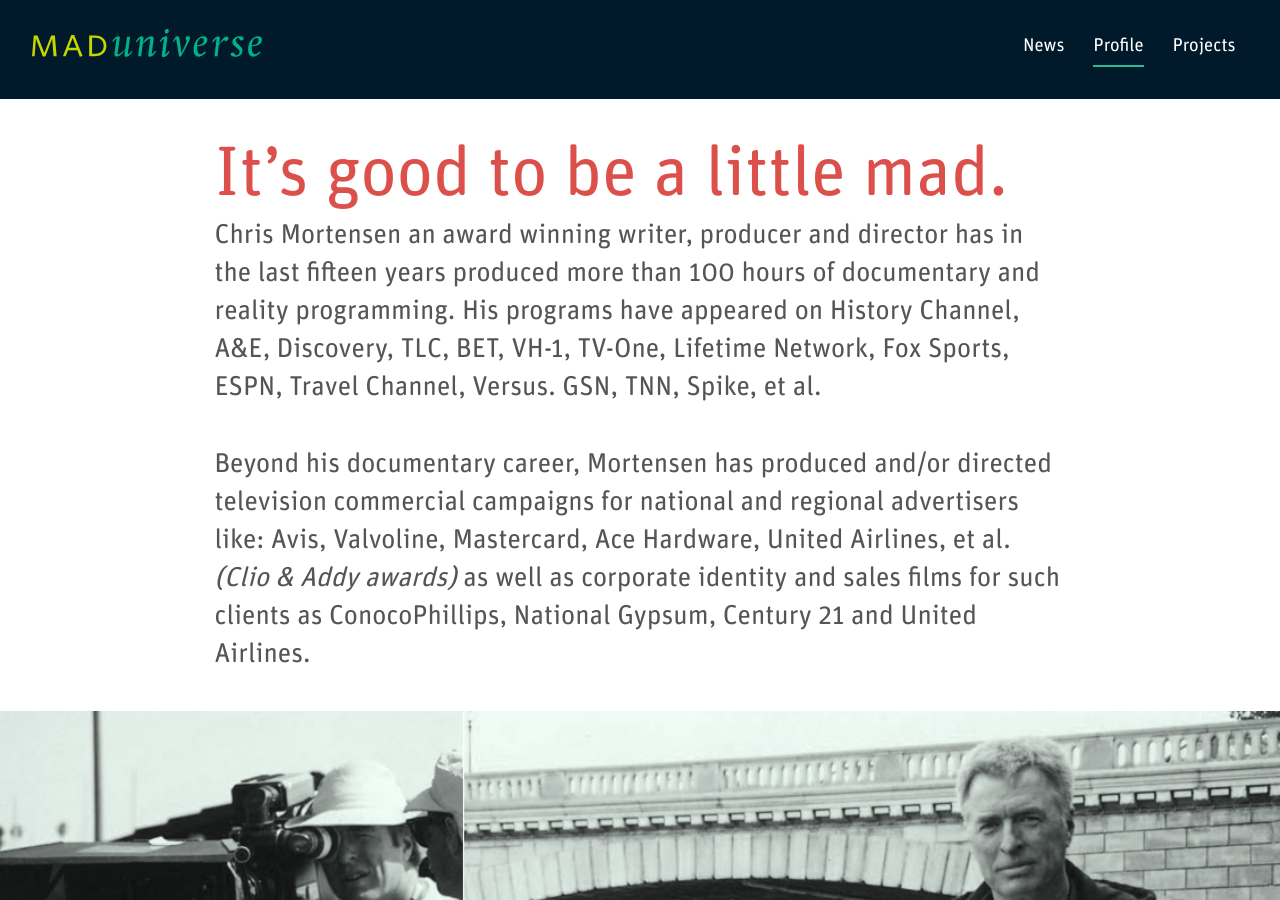
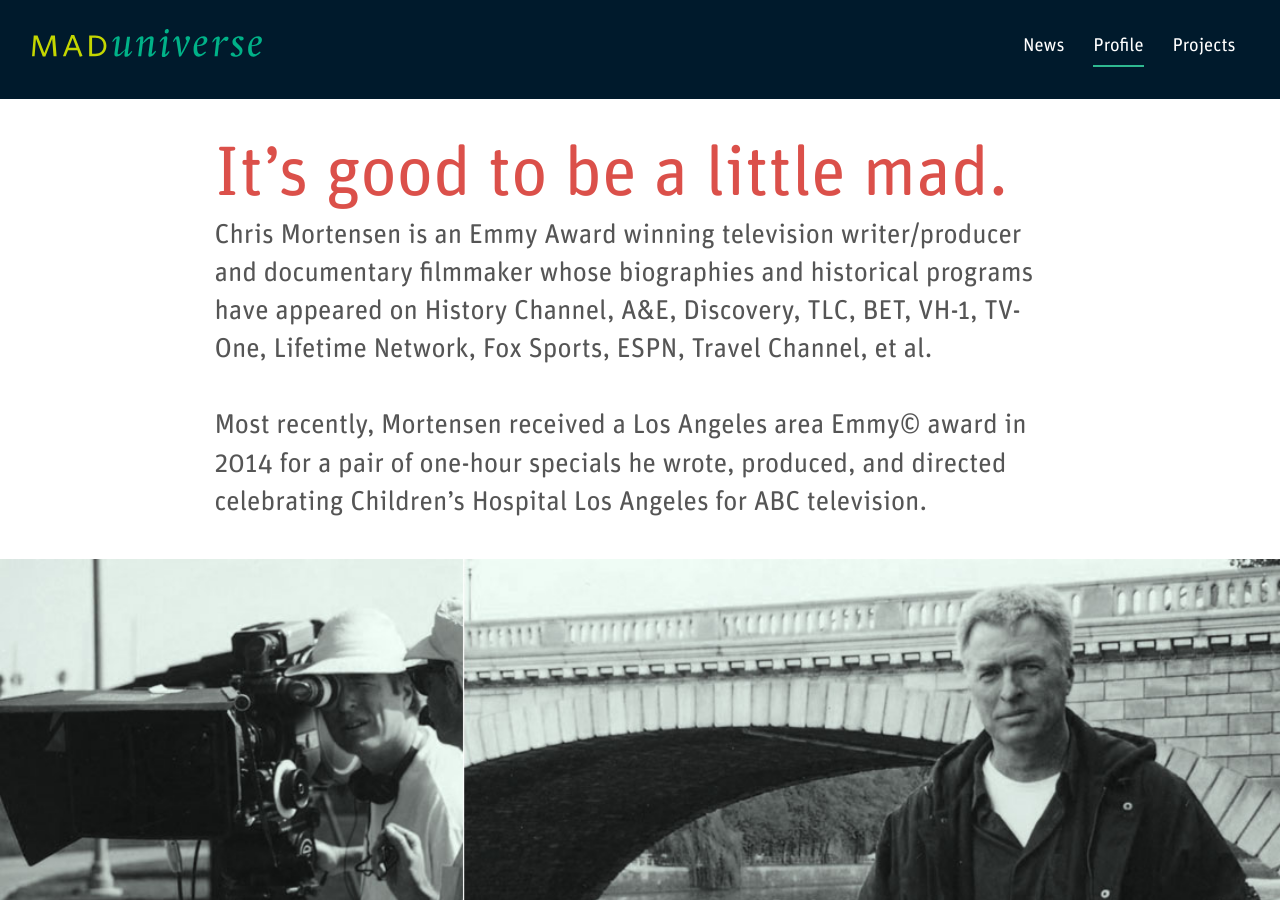
Before and after one commit to jsbarkema/mad-universe.com, a Jekyll site: the page built from profile.markdown, in a window 1280 px wide and 900 px high. Built offline with Jekyll 4.4.1, drawn with Linux system fonts in a browser that asks for light colours.

Commit message:
Updated Profile

```diff
--- a/profile.markdown
+++ b/profile.markdown
@@ -41,6 +41,6 @@
 layout: profile
 ---
 
-Chris Mortensen an award winning writer, producer and director has in the last fifteen years produced more than 100 hours of documentary and reality programming. His programs have appeared on History Channel, A&E, Discovery, TLC, BET, VH-1, TV-One, Lifetime Network, Fox Sports, ESPN, Travel Channel, Versus. GSN, TNN, Spike, et al.
+Chris Mortensen is an Emmy Award winning television writer/producer and documentary filmmaker whose biographies and historical programs have appeared on History Channel, A&E, Discovery, TLC, BET, VH-1, TV-One, Lifetime Network, Fox Sports, ESPN, Travel Channel, et al.
 
-Beyond his documentary career, Mortensen has produced and/or directed television commercial campaigns for national and regional advertisers like: Avis, Valvoline, Mastercard, Ace Hardware, United Airlines, et al. _(Clio & Addy awards)_ as well as corporate identity and sales films for such clients as ConocoPhillips, National Gypsum, Century 21 and United Airlines.
+Most recently, Mortensen received a Los Angeles area Emmy© award in 2014 for a pair of one-hour specials he wrote, produced, and directed celebrating Children’s Hospital Los Angeles for ABC television.
```
